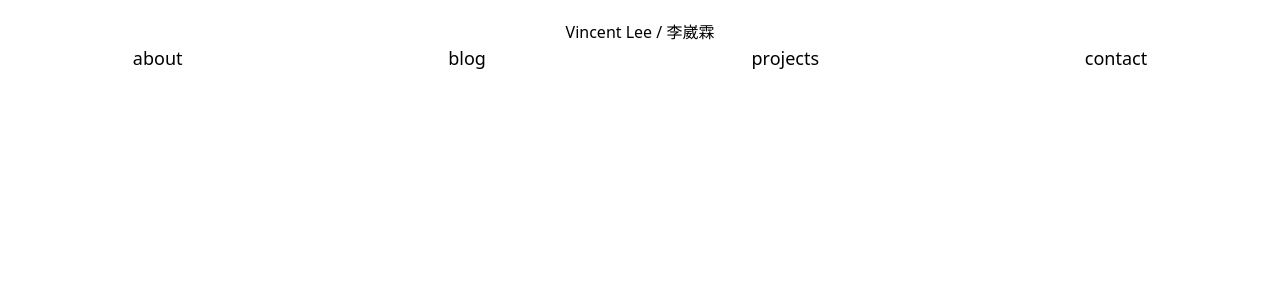
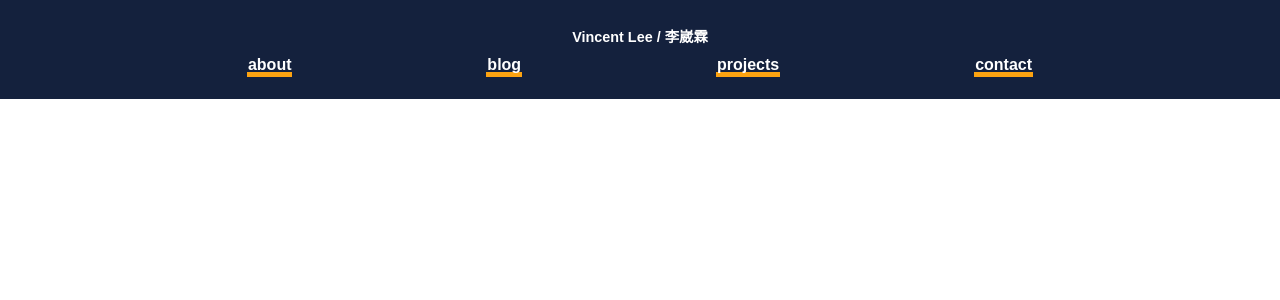
Before and after one commit to VinceLee9527/portfolio-vue, a Vue app: page / in a window 1280 px wide. Shown: the top 300 px of the page. Built offline with nearby package versions, Linux system fonts and the light colour scheme.

Commit message:
header done

```diff
--- a/package.json
+++ b/package.json
@@ -21,6 +21,9 @@
     "eslint-plugin-vue": "^9.0.0",
     "postcss": "^8.4.16",
     "prettier": "^2.5.1",
+    "sass": "^1.54.4",
+    "sass-loader": "^13.0.2",
+    "scss": "^0.2.4",
     "tailwindcss": "^3.1.8",
     "vite": "^3.0.1"
   }
--- a/src/assets/base.css
+++ /dev/null
@@ -1,74 +0,0 @@
-/* color palette from <https://github.com/vuejs/theme> */
-:root {
-  --vt-c-white: #ffffff;
-  --vt-c-white-soft: #f8f8f8;
-  --vt-c-white-mute: #f2f2f2;
-
-  --vt-c-black: #181818;
-  --vt-c-black-soft: #222222;
-  --vt-c-black-mute: #282828;
-
-  --vt-c-indigo: #2c3e50;
-
-  --vt-c-divider-light-1: rgba(60, 60, 60, 0.29);
-  --vt-c-divider-light-2: rgba(60, 60, 60, 0.12);
-  --vt-c-divider-dark-1: rgba(84, 84, 84, 0.65);
-  --vt-c-divider-dark-2: rgba(84, 84, 84, 0.48);
-
-  --vt-c-text-light-1: var(--vt-c-indigo);
-  --vt-c-text-light-2: rgba(60, 60, 60, 0.66);
-  --vt-c-text-dark-1: var(--vt-c-white);
-  --vt-c-text-dark-2: rgba(235, 235, 235, 0.64);
-}
-
-/* semantic color variables for this project */
-:root {
-  --color-background: var(--vt-c-white);
-  --color-background-soft: var(--vt-c-white-soft);
-  --color-background-mute: var(--vt-c-white-mute);
-
-  --color-border: var(--vt-c-divider-light-2);
-  --color-border-hover: var(--vt-c-divider-light-1);
-
-  --color-heading: var(--vt-c-text-light-1);
-  --color-text: var(--vt-c-text-light-1);
-
-  --section-gap: 160px;
-}
-
-@media (prefers-color-scheme: dark) {
-  :root {
-    --color-background: var(--vt-c-black);
-    --color-background-soft: var(--vt-c-black-soft);
-    --color-background-mute: var(--vt-c-black-mute);
-
-    --color-border: var(--vt-c-divider-dark-2);
-    --color-border-hover: var(--vt-c-divider-dark-1);
-
-    --color-heading: var(--vt-c-text-dark-1);
-    --color-text: var(--vt-c-text-dark-2);
-  }
-}
-
-*,
-*::before,
-*::after {
-  box-sizing: border-box;
-  margin: 0;
-  position: relative;
-  font-weight: normal;
-}
-
-body {
-  min-height: 100vh;
-  color: var(--color-text);
-  background: var(--color-background);
-  transition: color 0.5s, background-color 0.5s;
-  line-height: 1.6;
-  font-family: Inter, -apple-system, BlinkMacSystemFont, 'Segoe UI', Roboto, Oxygen, Ubuntu,
-    Cantarell, 'Fira Sans', 'Droid Sans', 'Helvetica Neue', sans-serif;
-  font-size: 15px;
-  text-rendering: optimizeLegibility;
-  -webkit-font-smoothing: antialiased;
-  -moz-osx-font-smoothing: grayscale;
-}
--- a/src/assets/index.css
+++ /dev/null
@@ -1,3 +0,0 @@
-@tailwind base;
-@tailwind components;
-@tailwind utilities;
--- a/src/assets/main.css
+++ /dev/null
@@ -1,35 +0,0 @@
-@import "./base.css";
-
-#app {
-  max-width: 1280px;
-  margin: 0 auto;
-  padding: 2rem;
-
-  font-weight: normal;
-}
-
-a,
-.green {
-  text-decoration: none;
-  color: hsla(160, 100%, 37%, 1);
-  transition: 0.4s;
-}
-
-@media (hover: hover) {
-  a:hover {
-    background-color: hsla(160, 100%, 37%, 0.2);
-  }
-}
-
-@media (min-width: 1024px) {
-  body {
-    display: flex;
-    place-items: center;
-  }
-
-  #app {
-    display: grid;
-    grid-template-columns: 1fr 1fr;
-    padding: 0 2rem;
-  }
-}
--- /dev/null
+++ b/src/assets/styles/var.scss
@@ -0,0 +1,101 @@
+
+body {
+    margin: 0;
+    padding: 0;
+}
+
+html,
+body {
+    max-width: 100%;
+    overflow: hidden;
+}
+
+* {
+    box-sizing: border-box;
+    font-family: "Proxima Nova", sans-serif;
+    ;
+}
+
+h1,
+h2,
+h3,
+h4,
+h5,
+h6,
+p {
+    margin: 0px;
+    padding: 0px;
+}
+
+ul,
+ol,
+li {
+    list-style-type: none;
+    margin: 0px;
+    padding: 0px;
+}
+
+a,
+a:hover,
+a:focus {
+    text-decoration: none;
+    color: none;
+}
+
+img {
+    width: 100%;
+    height: 100%;
+    display: block;
+}
+
+.btn,
+button,
+button:focus,
+input:focus,
+textarea:focus,
+select,
+select:focus,
+a:focus {
+    outline: 0px !important;
+}
+
+button {
+    background-color: transparent;
+    border: 0;
+    cursor: pointer;
+}
+
+button[disabled] {
+    pointer-events: none;
+}
+
+input {
+    padding: 0;
+}
+
+input:required {
+    box-shadow: none;
+}
+
+input:invalid {
+    box-shadow: none;
+}
+
+::-webkit-scrollbar {
+    /* make scrollbar transparent */
+    width: 0px;
+    background: transparent;
+}
+
+.v-toolbar__items .v-btn:not(.v-btn--floating):not(.v-btn--icon),
+.v-toolbar__items .v-menu,
+.v-toolbar__items .v-menu__activator {
+  text-decoration: none;
+}
+
+
+$background-blue: #14213d;
+$main-orange: #fca311;
+$main-gray: #e5e5e5;
+$white: #ffffff;
+$wheat: #EBD5B0;
--- a/src/components/Navbar.vue
+++ b/src/components/Navbar.vue
@@ -1,21 +1,97 @@
+<style lang="scss" >
+.header-container {
+  display: flex;
+  flex-direction: column;
+  width: 100%;
+  align-items: center;
+  padding: 15px;
+  background-color: $background-blue;
+  color: $white;
+  .name-container {
+    margin-top: 10px;
+    position: relative;
+    cursor: pointer;
+    &:hover .name::after {
+      width: 100%;
+      left: 0;
+    }
+    .name {
+      font-size: 0.9rem;
+      &:hover {
+        color: $main-orange;
+        transition: 0.7s;
+      }
+      &::after {
+        position: absolute;
+        content: "";
+        width: 0%;
+        height: 4px;
+        background-color: $main-orange;
+        left: 50%;
+        bottom: -10px;
+        transition: all 0.4s ease-in-out;
+      }
+    }
+  }
+  .nav-container {
+    width: 80%;
+    padding: 10px;
+    .nav-ul {
+      display: flex;
+      justify-content: space-around;
+      align-items: center;
+      li {
+        z-index: 2;
+        &:hover .router-link-exact-active::after {
+          height: 100%;
+          transition: 0.5s;
+        }
+        .router-link-exact-active {
+          color: $white;
+          font-size: 1rem;
+          font-weight: 700;
+          position: relative;
+          padding: 4px 1px;
+          &:hover {
+            color: $background-blue;
+            transition: all ease 0.5s;
+          }
+          &::after {
+            position: absolute;
+            content: "";
+            z-index: -1;
+            width: 100%;
+            height: 20%;
+            background-color: $main-orange;
+            left: 0;
+            bottom: 0;
+            transition: all ease 0.3s;
+          }
+        }
+      }
+    }
+  }
+}
+</style>
+
 <template>
-  <div class="flex flex-col justify-around w-full items-center mt-5">
+  <div class="header-container">
     <div class="name-container">
-      <h1 class="name">Vincent Lee / 李崴霖</h1>
+      <h4 class="name">Vincent Lee / 李崴霖</h4>
     </div>
-    <div class="w-full">
-      <ul class="flex justify-around text-lg">
+    <div class="nav-container">
+      <ul class="nav-ul">
         <li>
-          <router-link to="/"><span>about</span> </router-link>
+          <router-link to="/">about </router-link>
         </li>
         <li>
-          <router-link to="/"><span>blog</span> </router-link>
+          <router-link to="/">blog </router-link>
         </li>
         <li>
-          <router-link to="/"><span>projects</span> </router-link>
+          <router-link to="/">projects </router-link>
         </li>
         <li>
-          <router-link to="/"><span>contact</span> </router-link>
+          <router-link to="/">contact </router-link>
         </li>
       </ul>
     </div>
--- a/src/main.js
+++ b/src/main.js
@@ -1,7 +1,6 @@
 import { createApp } from "vue";
 import App from "./App.vue";
 import router from "./router";
-import "./assets/index.css";
 
 const app = createApp(App);
 
--- a/src/views/Home.vue
+++ b/src/views/Home.vue
@@ -1,6 +1,11 @@
 <template>
   <div class="">
     <Navbar />
+  </div>
+  <div class="main-container">
+    <section class="landing"></section>
+    <section class="projects"></section>
+    <section class="contact"></section>
   </div>
 </template>
 
--- a/vite.config.js
+++ b/vite.config.js
@@ -2,11 +2,17 @@ import { fileURLToPath, URL } from "node:url";
 
 import { defineConfig } from "vite";
 import vue from "@vitejs/plugin-vue";
-import tailwindcss from "tailwindcss";
 
 // https://vitejs.dev/config/
 export default defineConfig({
-  plugins: [vue(), tailwindcss()],
+  css: {
+    preprocessorOptions: {
+      scss: {
+        additionalData: '@import "@/assets/styles/var.scss";',
+      },
+    },
+  },
+  plugins: [vue()],
   resolve: {
     alias: {
       "@": fileURLToPath(new URL("./src", import.meta.url)),
```
Also changed, not shown: src/assets/logo.svg (deleted), 1 other file (tests, documents, lock files or other folders).
